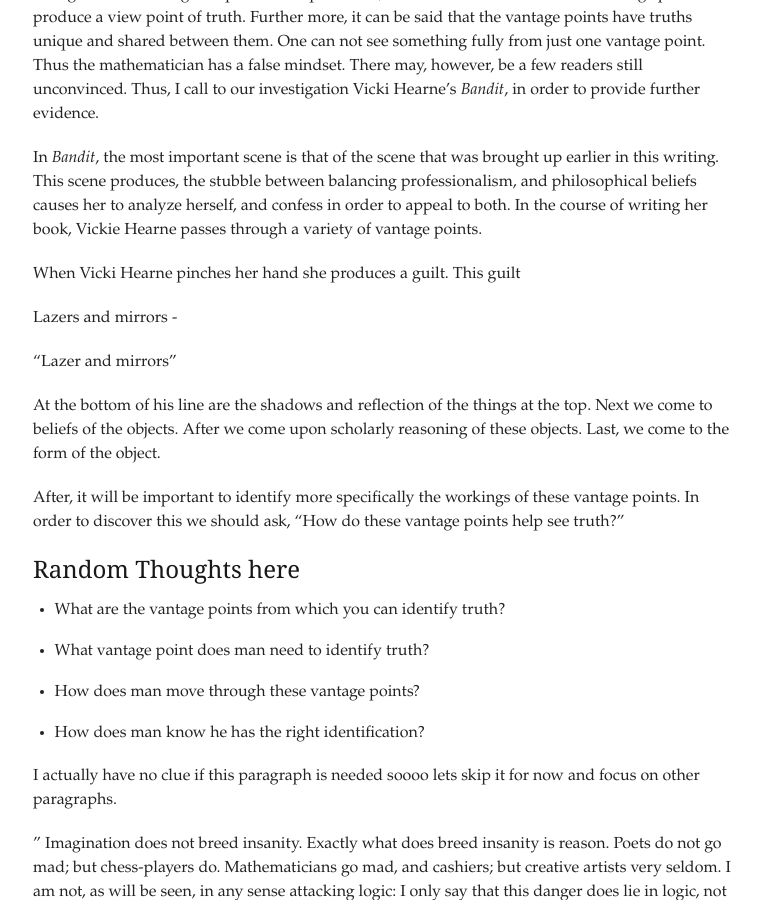
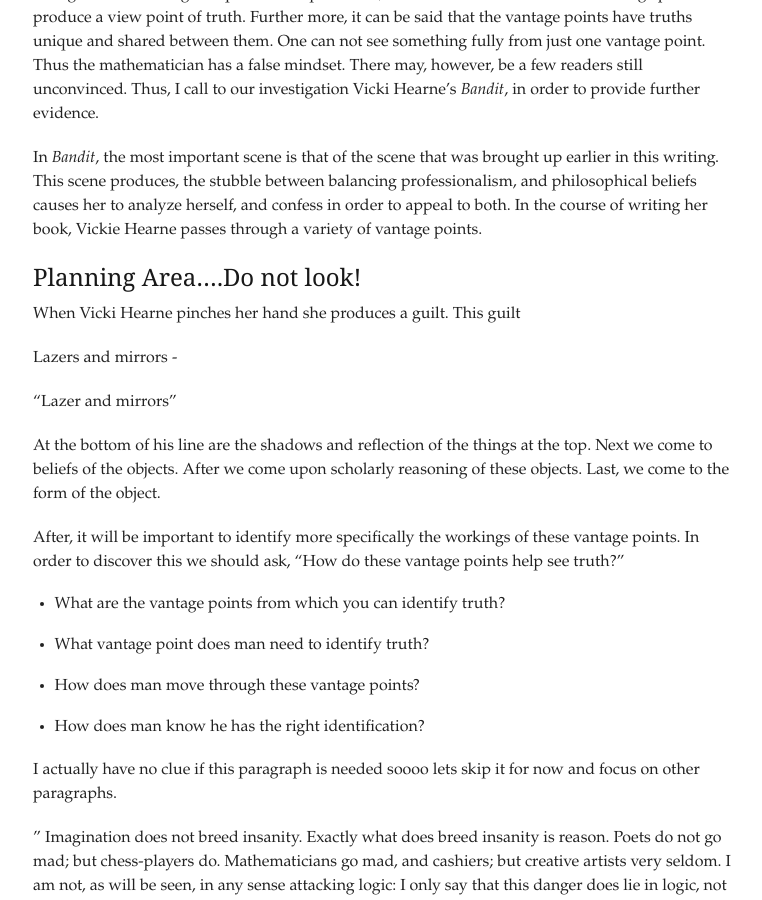
Before and after one commit to akosednar/akosednar.github.com, a Jekyll site: the page built from _posts/2012-01-06-Senior-Thesis-2012.md, in a window 1280 px wide and 900 px high, scrolled down 4660 px. Shown: the whole window, without its empty margins (377-1139 px from the left). Built offline with Jekyll 4.4.1, drawn with Linux system fonts in a browser that asks for light colours.

Commit message:
Moved and made a planning section

```diff
--- a/_posts/2012-01-06-Senior-Thesis-2012.md
+++ b/_posts/2012-01-06-Senior-Thesis-2012.md
@@ -57,6 +57,10 @@ In *Bandit*, the most important scene is that of the scene that was brought up e
 
 
 
+
+## Planning Area….Do not look! ##
+
+
 When Vicki Hearne pinches her hand she produces a guilt. This guilt
 
 
@@ -70,10 +74,6 @@ At the bottom of his line are the shadows and reflection of the things at the to
 
 
 After, it will be important to identify more specifically the workings of these vantage points. In order to discover this we should ask, "How do these vantage points help see truth?"
-
-
-
-## Random Thoughts here ##
 
 <!-- Definitions Outline???? Here?? -->
 
```
